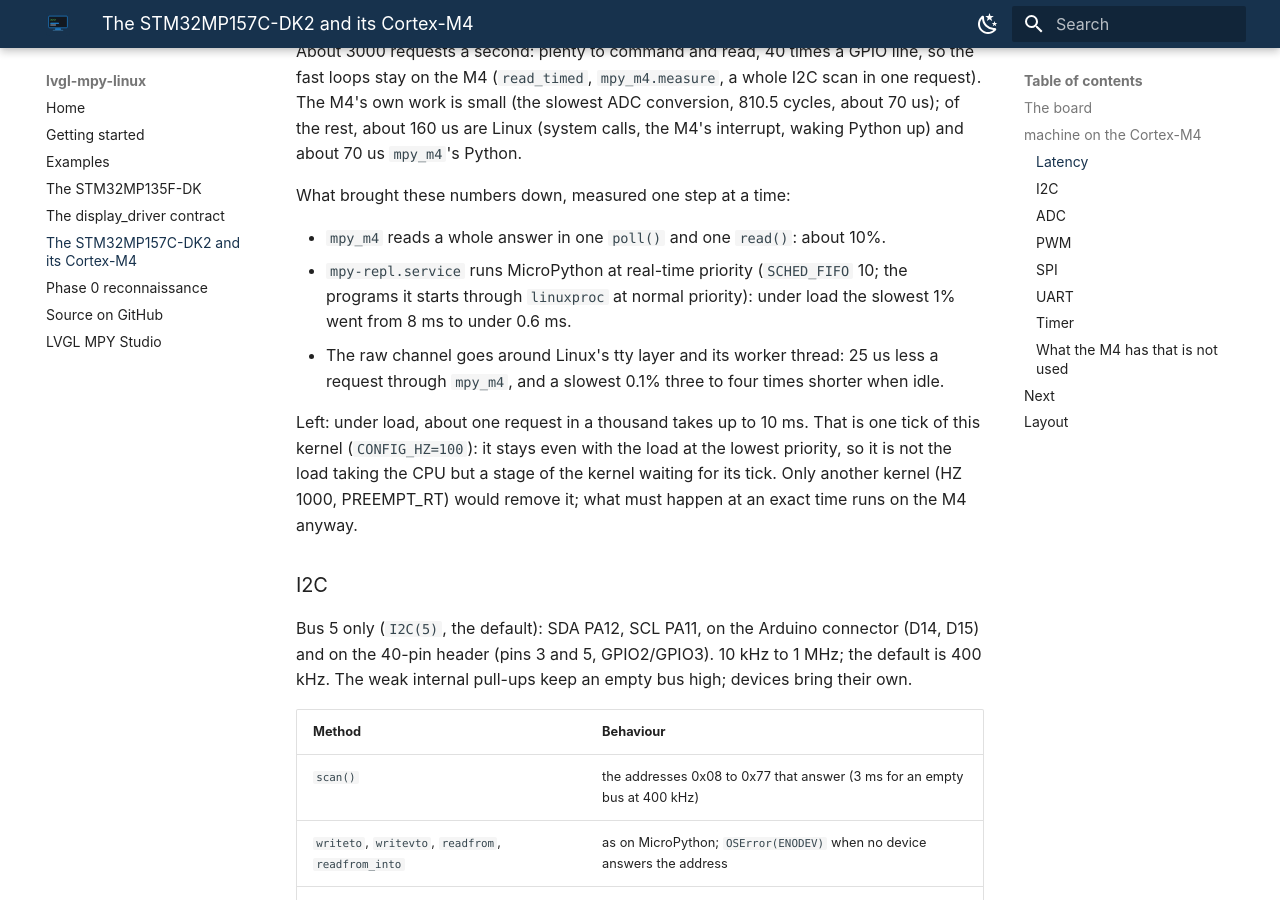
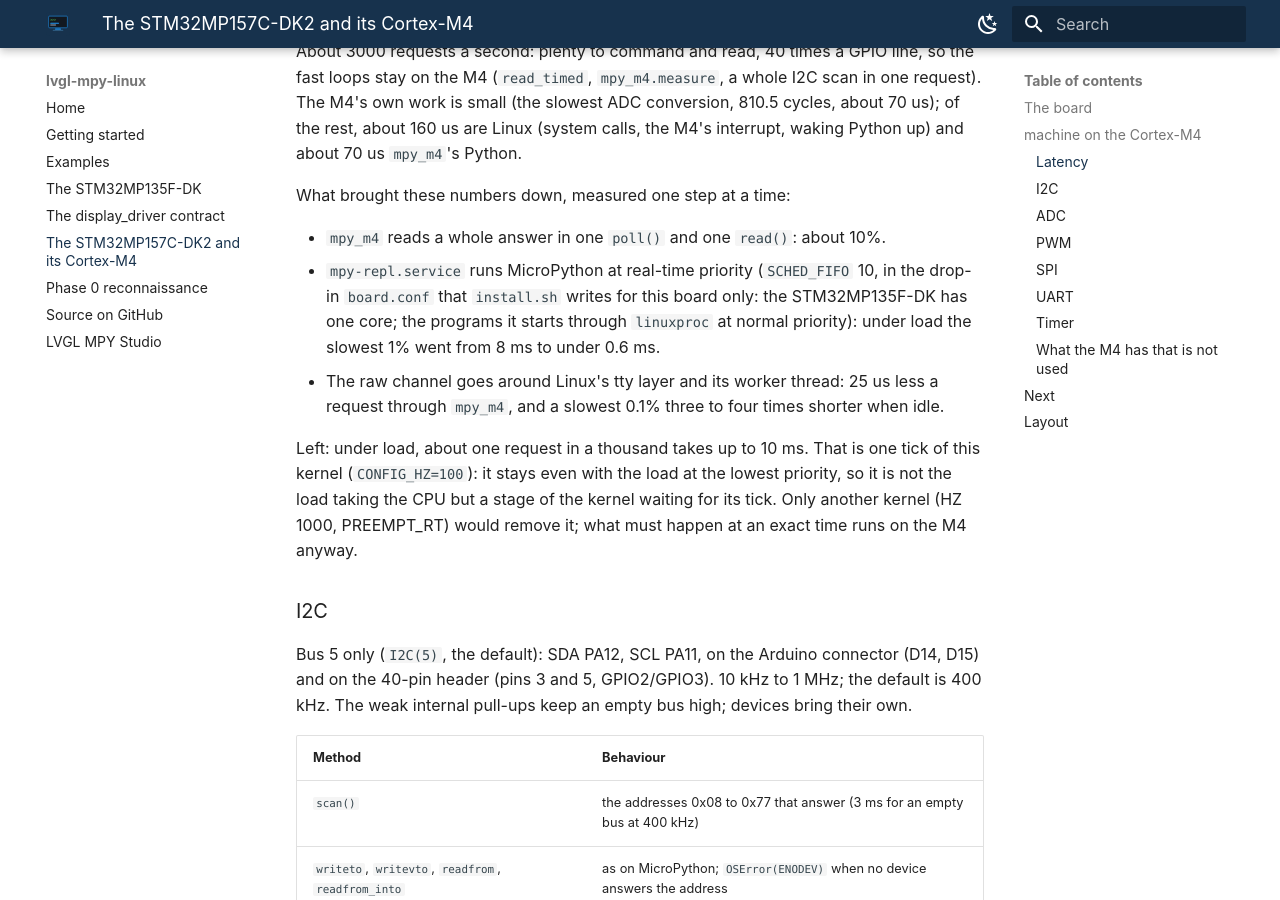
Before and after one commit to Copper-And-Code/copper-and-code-linux-boards, an MkDocs documentation site: the page built from docs/stm32mp157c-dk2.md, in a window 1280 px wide and 900 px high, scrolled down 3330 px. Built offline with MkDocs 1.6.1 and Material for MkDocs 9.7.7, drawn with Linux system fonts in a browser that asks for light colours.

Commit message:
Real-time priority on the STM32MP157C-DK2 only
The STM32MP135F-DK has one core: there a Python loop at real-time priority
would leave Linux 5% of the CPU, and it was never tried. The unit no longer
sets SCHED_FIFO; install.sh writes it into board.conf for the DK2, whose
second core stays free for Linux.

Co-Authored-By: Claude Opus 5.5 <noreply@anthropic.com>
Claude-Session: https://claude.ai/code/session_0124WePQimZSa2NwhcPhaVBN

```diff
--- a/docs/stm32mp157c-dk2.md
+++ b/docs/stm32mp157c-dk2.md
@@ -101,8 +101,9 @@ Linux (system calls, the M4's interrupt, waking Python up) and about 70 us `mpy_
 What brought these numbers down, measured one step at a time:
 
 - `mpy_m4` reads a whole answer in one `poll()` and one `read()`: about 10%.
-- `mpy-repl.service` runs MicroPython at real-time priority (`SCHED_FIFO` 10; the programs it starts
-  through `linuxproc` at normal priority): under load the slowest 1% went from 8 ms to under 0.6 ms.
+- `mpy-repl.service` runs MicroPython at real-time priority (`SCHED_FIFO` 10, in the drop-in
+  `board.conf` that `install.sh` writes for this board only: the STM32MP135F-DK has one core; the
+  programs it starts through `linuxproc` at normal priority): under load the slowest 1% went from 8 ms to under 0.6 ms.
 - The raw channel goes around Linux's tty layer and its worker thread: 25 us less a request through
   `mpy_m4`, and a slowest 0.1% three to four times shorter when idle.
 
```
Also changed, not shown: 2 other files.
